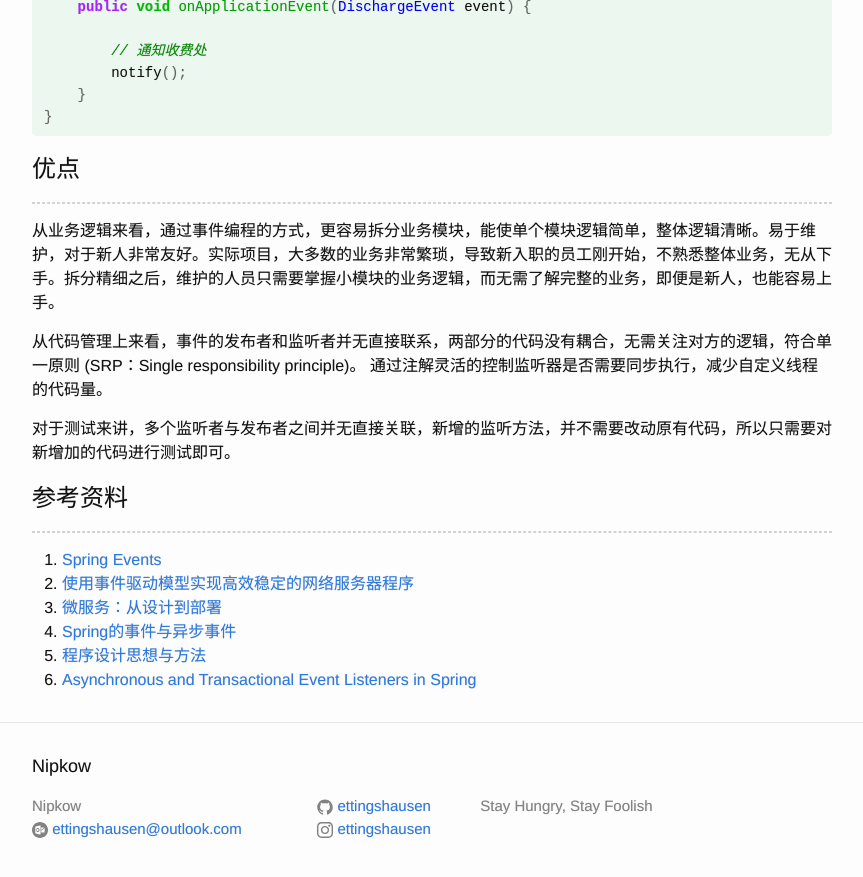
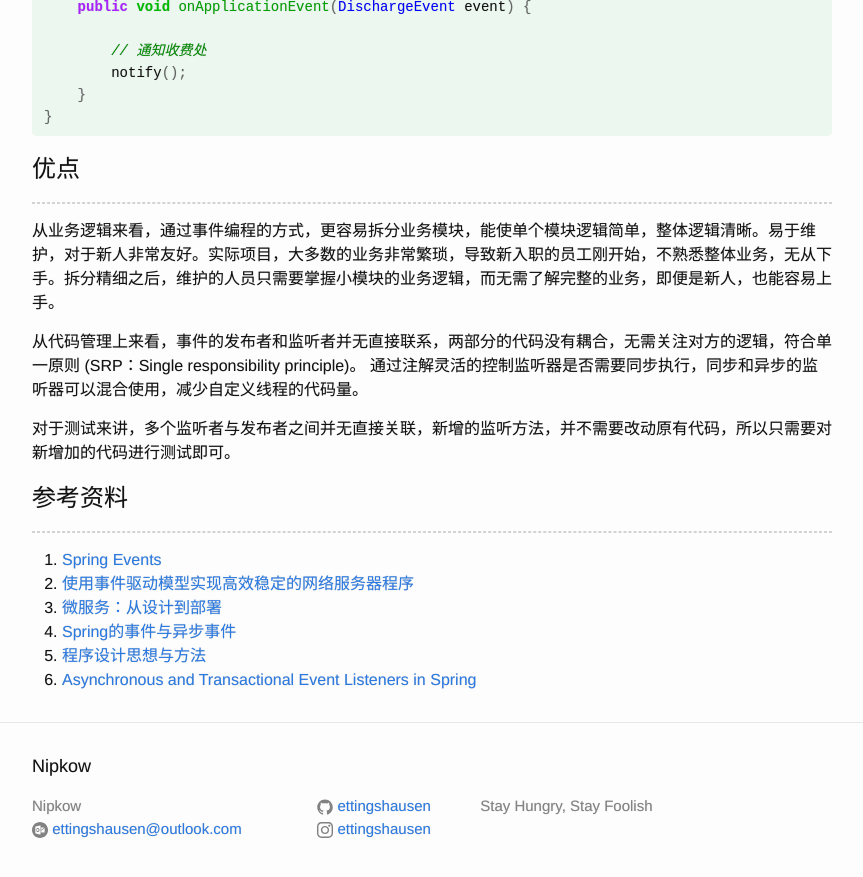
Before and after one commit to ettingshausen/ettingshausen.github.io, a Jekyll site: the page built from _posts/2018-08-08-spring-custom-events.md, in a window 1280 px wide and 900 px high, scrolled down 3149 px. Shown: the top 877 px of the window, without its empty margins (208-1071 px from the left). Built offline with Jekyll 4.4.1, drawn with Linux system fonts in a browser that asks for light colours.

Commit message:
listener mixed use

```diff
--- a/_posts/2018-08-08-spring-custom-events.md
+++ b/_posts/2018-08-08-spring-custom-events.md
@@ -124,7 +124,7 @@ public class DischargeEventNotifyListener implements ApplicationListener<Dischar
 ---
 从业务逻辑来看，通过事件编程的方式，更容易拆分业务模块，能使单个模块逻辑简单，整体逻辑清晰。易于维护，对于新人非常友好。实际项目，大多数的业务非常繁琐，导致新入职的员工刚开始，不熟悉整体业务，无从下手。拆分精细之后，维护的人员只需要掌握小模块的业务逻辑，而无需了解完整的业务，即便是新人，也能容易上手。
 
-从代码管理上来看，事件的发布者和监听者并无直接联系，两部分的代码没有耦合，无需关注对方的逻辑，符合单一原则 (SRP：Single responsibility principle)。  通过注解灵活的控制监听器是否需要同步执行，减少自定义线程的代码量。
+从代码管理上来看，事件的发布者和监听者并无直接联系，两部分的代码没有耦合，无需关注对方的逻辑，符合单一原则 (SRP：Single responsibility principle)。  通过注解灵活的控制监听器是否需要同步执行，同步和异步的监听器可以混合使用，减少自定义线程的代码量。
 
 对于测试来讲，多个监听者与发布者之间并无直接关联，新增的监听方法，并不需要改动原有代码，所以只需要对新增加的代码进行测试即可。
 
```
